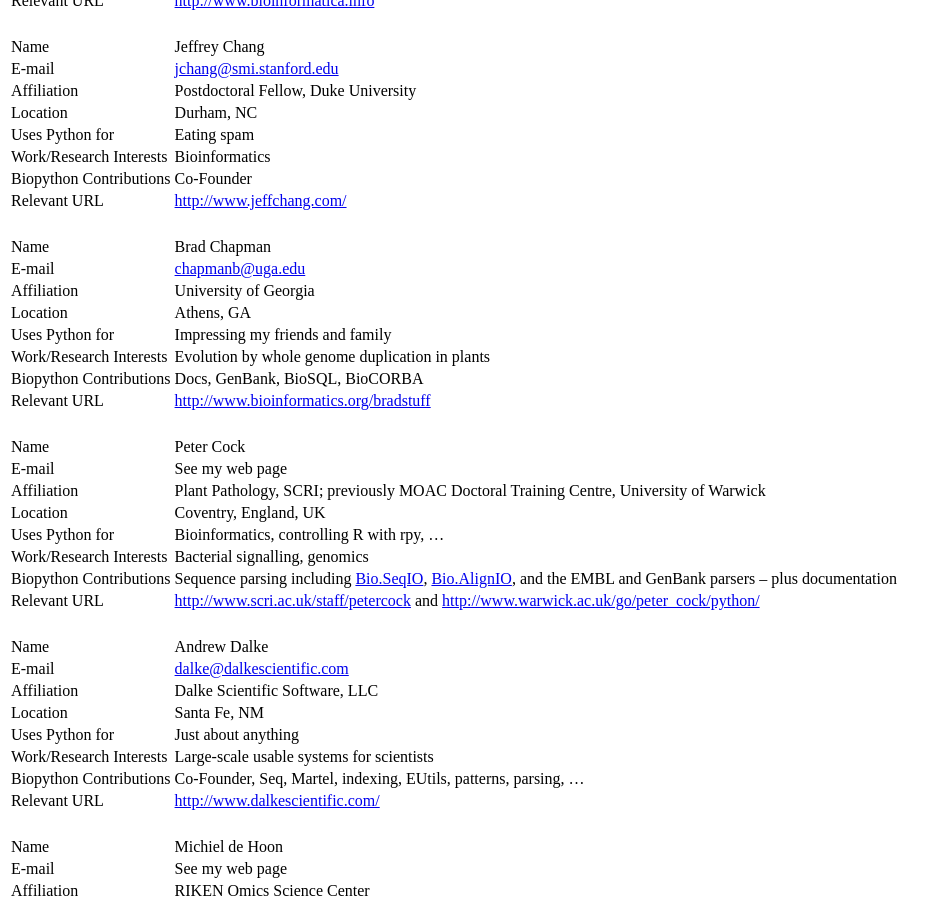
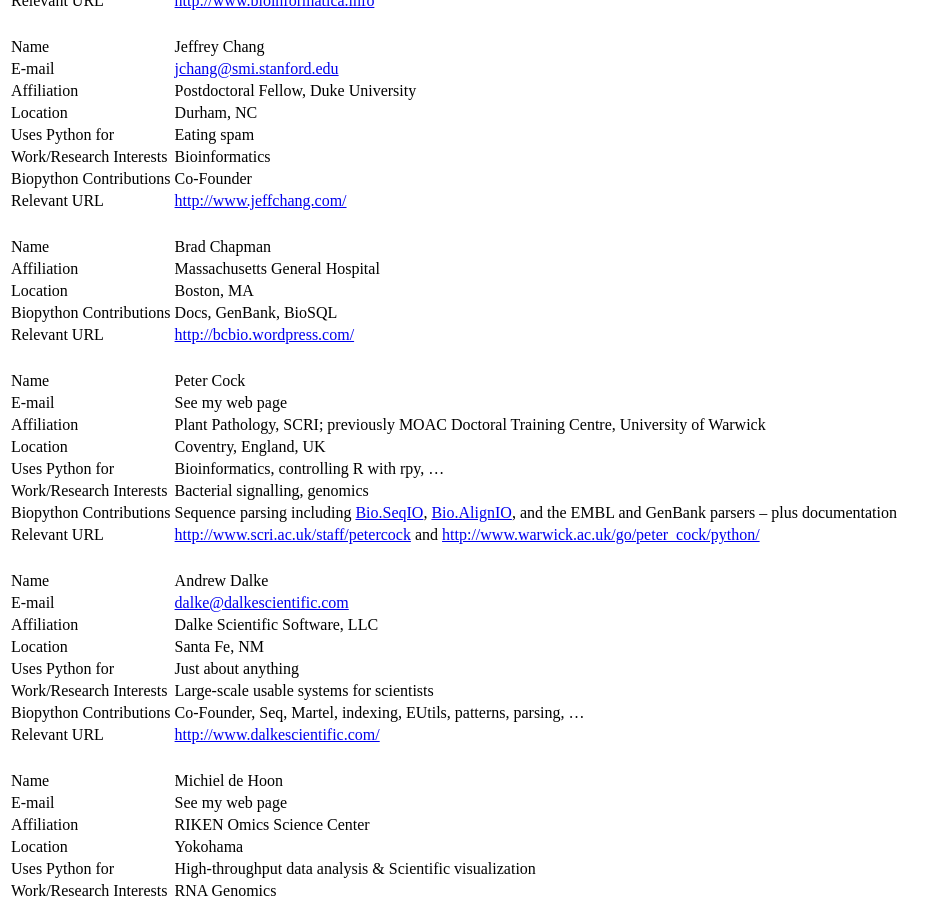
Before and after one commit to biopython/biopython.github.io, a Jekyll site: the page built from wiki/Participants.md, in a window 1280 px wide and 900 px high, scrolled down 301 px. Shown: the whole window, without its empty margins (0-948 px from the left). Built offline with Jekyll 4.4.1, drawn with Linux system fonts in a browser that asks for light colours.

Commit message:
Change to wiki page

```diff
--- a/wiki/Participants.md
+++ b/wiki/Participants.md
@@ -28,16 +28,13 @@ Note: People are listed here alphabetically by surname.
 | Biopython Contributions | Co-Founder                           |
 | Relevant URL            | <http://www.jeffchang.com/>          |
 
-|                         |                                                 |
-|-------------------------|-------------------------------------------------|
-| Name                    | Brad Chapman                                    |
-| E-mail                  | <chapmanb@uga.edu>                              |
-| Affiliation             | University of Georgia                           |
-| Location                | Athens, GA                                      |
-| Uses Python for         | Impressing my friends and family                |
-| Work/Research Interests | Evolution by whole genome duplication in plants |
-| Biopython Contributions | Docs, GenBank, BioSQL, BioCORBA                 |
-| Relevant URL            | <http://www.bioinformatics.org/bradstuff>       |
+|                         |                                |
+|-------------------------|--------------------------------|
+| Name                    | Brad Chapman                   |
+| Affiliation             | Massachusetts General Hospital |
+| Location                | Boston, MA                     |
+| Biopython Contributions | Docs, GenBank, BioSQL          |
+| Relevant URL            | <http://bcbio.wordpress.com/>  |
 
 |                         |                                                                                                                                                     |
 |-------------------------|-----------------------------------------------------------------------------------------------------------------------------------------------------|
```
Also changed, not shown: 1 other file.
